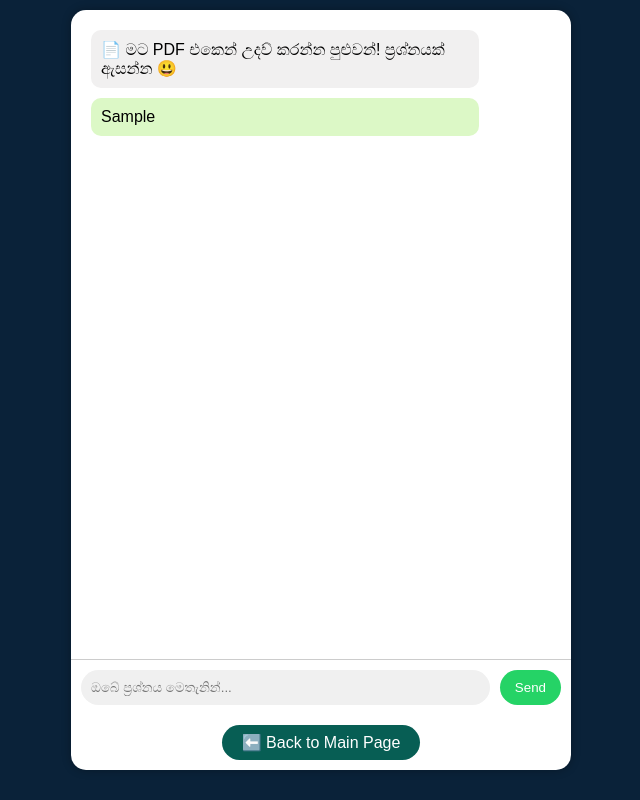
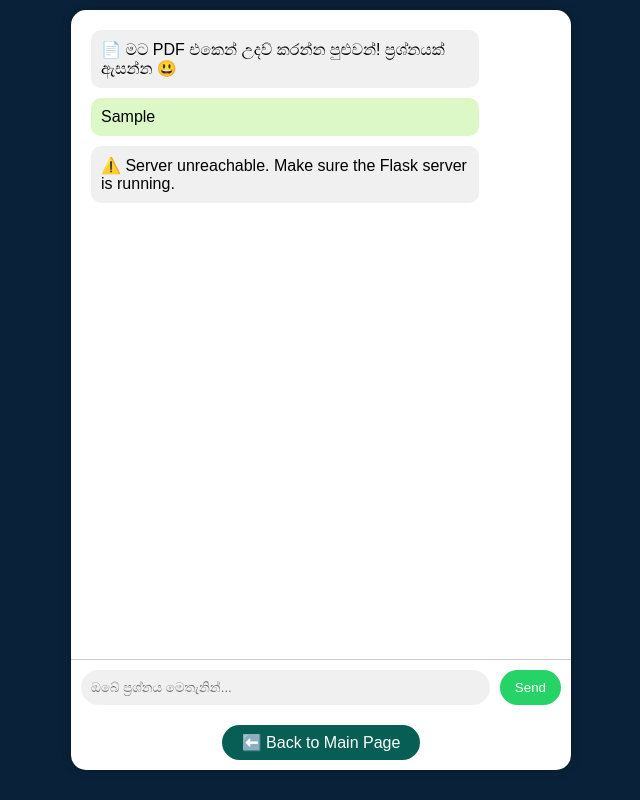
Before and after one commit to Dabared/test_AI_V2, a plain HTML site: page index.html in a window 1280 px wide. Both pictures are taken after typing "Sample" into the empty fields and a click on the button "Send". Shown: the whole page, without its empty margins (319-959 px from the left). Drawn offline with Linux system fonts and the light colour scheme; no server answers.

Commit message:
Update index.html

```diff
--- a/index.html
+++ b/index.html
@@ -25,18 +25,18 @@
       overflow: hidden;
     }
 
-
     .chat-box {
       flex-grow: 1;
       padding: 20px;
       overflow-y: auto;
-      height: 400px;
     }
+
     .input-area {
       display: flex;
       padding: 10px;
       border-top: 1px solid #ccc;
     }
+
     input {
       flex-grow: 1;
       padding: 10px;
@@ -45,6 +45,7 @@
       background-color: #f0f0f0;
       margin-right: 10px;
     }
+
     button {
       padding: 10px 15px;
       border: none;
@@ -53,20 +54,24 @@
       color: white;
       cursor: pointer;
     }
+
     .message {
       margin-bottom: 10px;
       padding: 10px;
       border-radius: 10px;
       max-width: 80%;
     }
+
     .user {
       background-color: #dcf8c6;
       align-self: flex-end;
     }
+
     .bot {
       background-color: #f1f0f0;
       align-self: flex-start;
     }
+
     .back-button {
       margin: 10px auto;
       padding: 8px 20px;
@@ -92,6 +97,15 @@
   </div>
 
   <script>
+    // ✅ Set your actual local IP address here:
+    const localIP = "192.168.1.5";
+
+    // Detect if it's a mobile device
+    const isMobile = /iPhone|iPad|iPod|Android/i.test(navigator.userAgent);
+    const apiHost = isMobile
+      ? `http://${localIP}:5000`
+      : `http://127.0.0.1:5000`;
+
     async function sendMessage() {
       const input = document.getElementById('userInput');
       const chatBox = document.getElementById('chatBox');
@@ -107,7 +121,8 @@
 
       input.value = "";
 
-      const response = await fetch("http://127.0.0.1:5000/ask", {
+      try {
+        const response = await fetch(`${apiHost}/ask`, {
           method: "POST",
           headers: {
             "Content-Type": "application/json"
@@ -121,6 +136,13 @@
         botMessage.innerText = data.answer;
         chatBox.appendChild(botMessage);
         chatBox.scrollTop = chatBox.scrollHeight;
+      } catch (error) {
+        const errorMessage = document.createElement("div");
+        errorMessage.className = "message bot";
+        errorMessage.innerText = "⚠️ Server unreachable. Make sure the Flask server is running.";
+        chatBox.appendChild(errorMessage);
+        chatBox.scrollTop = chatBox.scrollHeight;
+      }
     }
   </script>
 </body>
```
Lines whose indentation alone changed are shown as unchanged.
